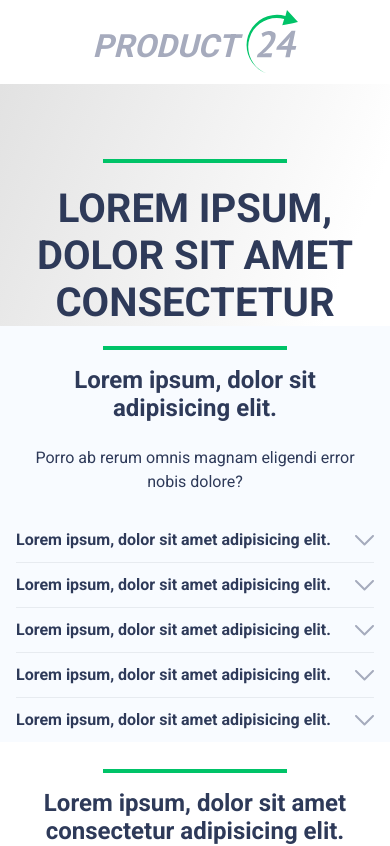
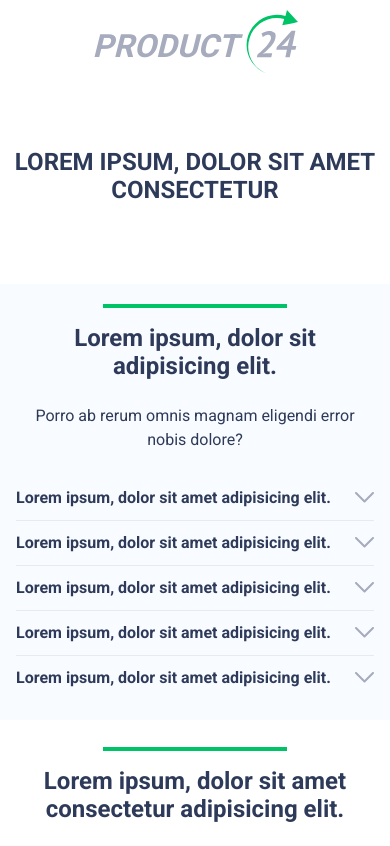
Before and after one commit to StroginA/tesonero-test, a Vue app: page / in a window 390 px wide. Shown: the top 846 px of the page. Built offline with nearby package versions, Linux system fonts and the light colour scheme.

Commit message:
some padding fixes

```diff
--- a/src/views/landing/Features.vue
+++ b/src/views/landing/Features.vue
@@ -83,11 +83,11 @@ const handleToggleDropdown = function(id) {
     background-color: $white-2;
     padding-left: 5.5625rem;
     padding-right: 10.4375rem;
+    padding-top: 6.3125rem;
     &__header {
         display: flex;
         flex-direction: column;
         align-items: center;
-        margin-top: 6.3125rem;
         margin-bottom: 0.5rem;
         &>.divider {
             margin-bottom: 0.75rem;
@@ -118,14 +118,12 @@ const handleToggleDropdown = function(id) {
 // touch device
 @media only screen and (max-width: 992px) {
     .features {
-        padding-left: 1rem;
-        padding-right: 1rem;
+        padding: 1.25rem 1rem;
         &__header {
-            margin-top: 1.25rem;
             margin-bottom: 1.5rem;
             &>.h2 {
                 font-size: 1.5rem;
-                line-height: 1.758rem;
+                line-height: 1.75rem;
             }
             &>.divider {
                 margin-bottom: 1rem;
--- a/src/views/landing/Quotes.vue
+++ b/src/views/landing/Quotes.vue
@@ -27,8 +27,8 @@ import Quote from '../../components/landing/Quote.vue';
     flex-direction: column;
     background-color: $white-3;
     padding: 0 5rem;
+    padding-top: 6.3125rem;
     &__header {
-        margin-top: 6.3125rem;
         margin-bottom: 3rem;
         display: flex;
         flex-direction: column;
@@ -63,12 +63,12 @@ import Quote from '../../components/landing/Quote.vue';
         background-color: $white-1;
         padding-left: 1rem;
         padding-right: 1rem;
+        padding-top: 1.6875rem;
         &__header {
-            margin-top: 1.6875rem;
             margin-bottom: 2.75rem;
             &>.h2 {
                 font-size: 1.5rem;
-                line-height: 1.758rem;
+                line-height: 1.75rem;
             }
             &>.divider {
                 margin-bottom: 1rem;
--- a/src/views/landing/Showcase.vue
+++ b/src/views/landing/Showcase.vue
@@ -19,9 +19,9 @@ import DividerHorizontal from '../../components/common/DividerHorizontal.vue';
     background: linear-gradient(111.04deg, #E2E2E2 0.39%, rgba(255, 255, 255, 0) 86.46%);
     display: flex;
     flex-direction: column;
+    padding-top: 4.6875rem;
 
     &__header {
-        margin-top: 4.6875rem;
         display: flex;
         flex-direction: column;
         align-items: center;
@@ -31,4 +31,22 @@ import DividerHorizontal from '../../components/common/DividerHorizontal.vue';
         }
     }
 }
+
+// touch device
+@media only screen and (max-width: 992px) {
+    .showcase {
+        background: 0;
+        padding-top: 4rem;
+        padding-bottom: 5rem;
+        &__header {
+            &>.h1 {
+                font-size: 1.5rem;
+                line-height: 1.75rem;
+            }
+            &>.divider {
+                display: none;
+            }
+        }
+    }
+}
 </style>
```
